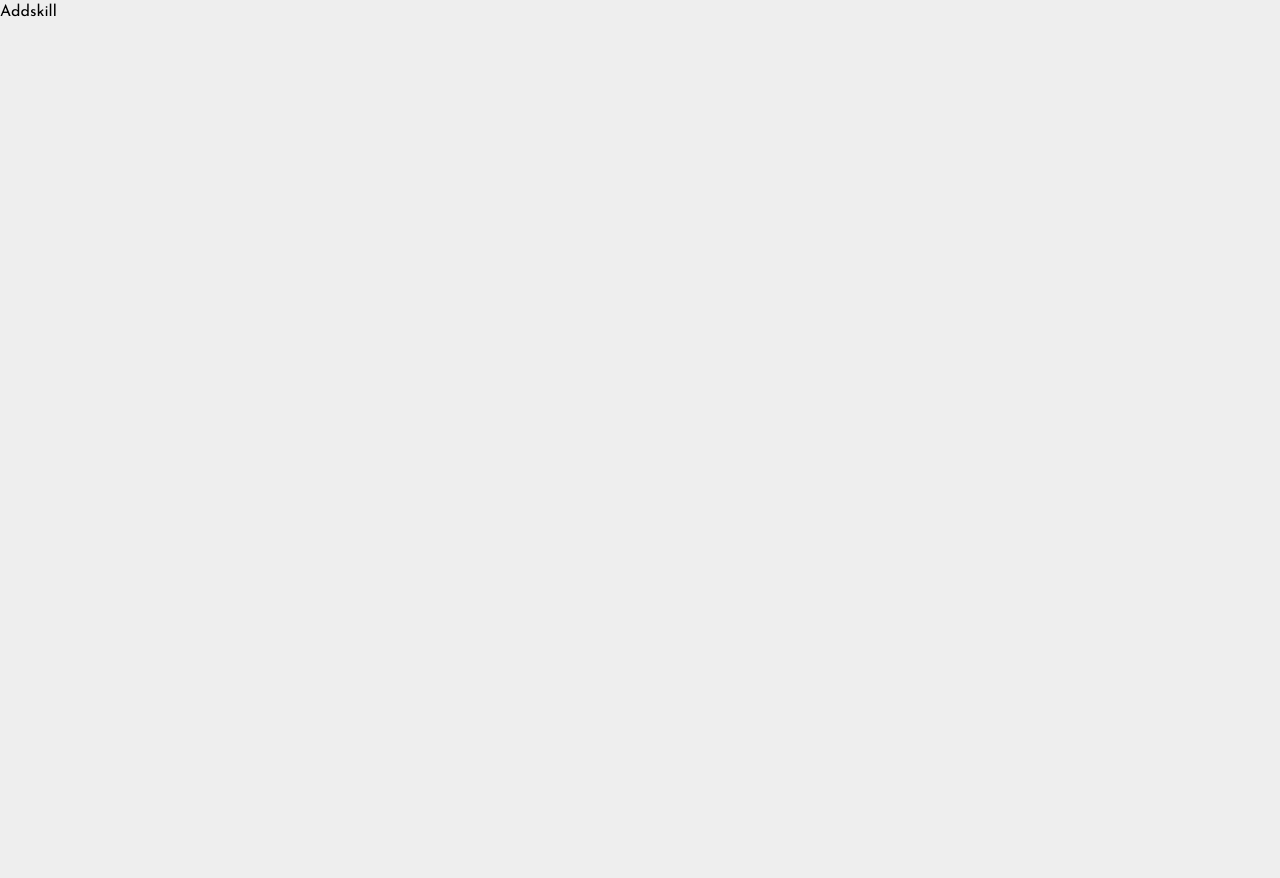
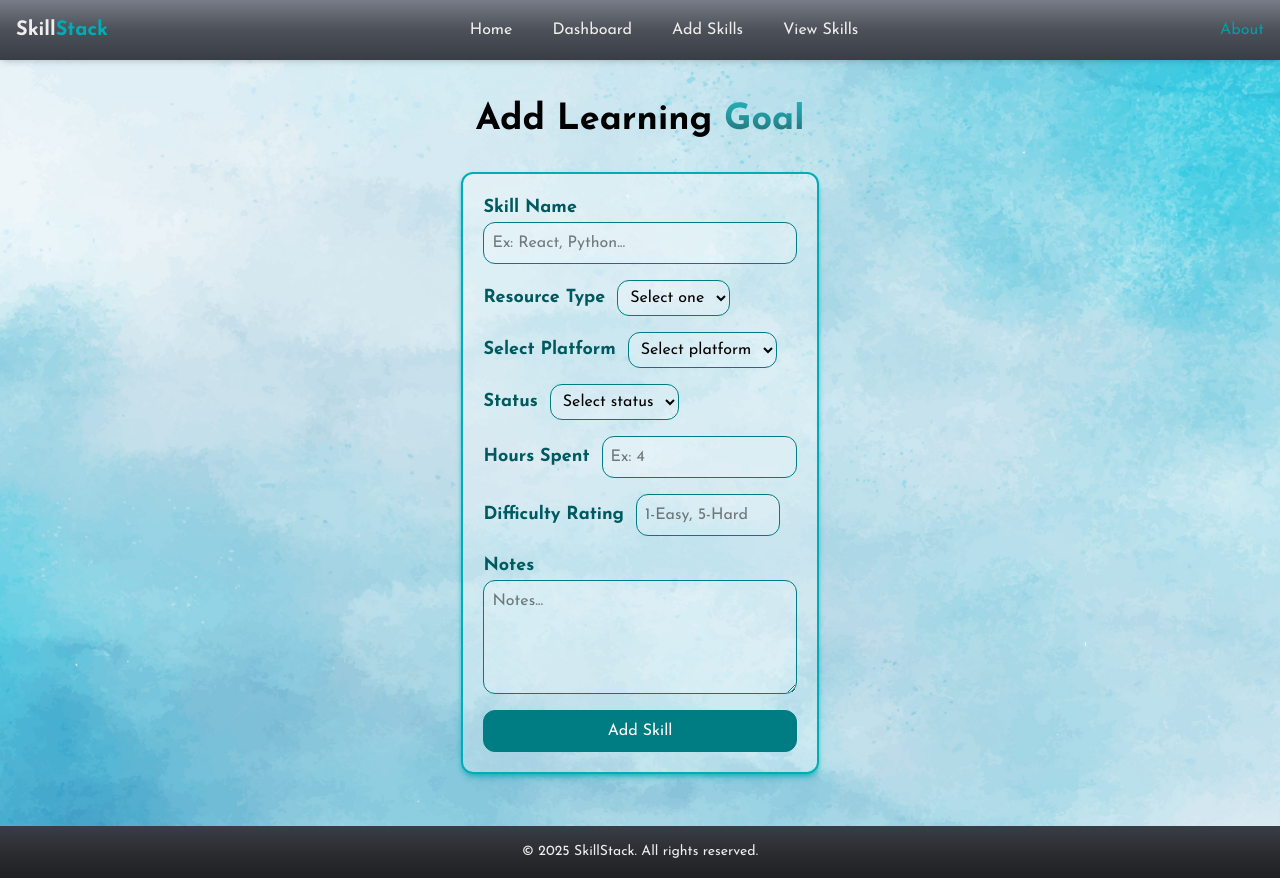
Before and after one commit to mubhad1704/Skill-Stack, a React (Vite) app: page /add in a window 1280 px wide. Before the commit the page ends 800 px from the top, so only its background shows below. Built offline with nearby package versions, Linux system fonts and the light colour scheme; a web font is replaced by a local one.

Commit message:
add AddSkill layout and some style changes

```diff
--- a/src/pages/AddSkill.jsx
+++ b/src/pages/AddSkill.jsx
@@ -1,9 +1,81 @@
 import React from 'react'
+import Navbar from '../components/Navbar'
+import Footer from '../components/Footer'
 
 function AddSkill() {
   return (
-    <div>
-      Addskill
+    <div className='min-h-screen bg-cover bg-center' style={{backgroundImage:"url('/skillsbg.jpg')"}}>
+      <Navbar/>
+        <div className='flex-1 flex flex-col justify-center items-center mt-10 '>
+          <h1 className='text-3xl md:text-4xl font-bold mb-5'>Add Learning <span className="bg-linear-to-b from-[#00a2aad0] via-[#007e85d0] to-[#004c50d0]  bg-clip-text text-transparent">Goal</span></h1>
+          <div className='border-2 border-[#00acb5] shadow-md shadow-[#00acb5a6] p-5 rounded-xl bg-white/30 m-3'>
+            <form className='space-y-4'>
+
+            <div className='flex flex-col'>
+              <label className='font-bold text-[#00595e] md:text-lg'>Skill Name</label>
+              <input type="text"
+                name='skill_name'
+                placeholder='Ex: React, Python...'
+                className='border border-[#007c83] p-2 rounded-xl bg-white/20'
+              />
+            </div>
+
+            <div>
+              <label className='font-bold text-[#00595e] md:text-lg'>Resource Type</label>
+              <select name="resource_type" id="" className='bg-white/20 border border-[#007c83] p-2 rounded-xl ms-3'>
+                <option value="">Select one</option>
+                <option value="video">Video</option>
+                <option value="course">Course</option>
+                <option value="article">Article</option>
+              </select>
+            </div>
+
+            <div>
+              <label className='font-bold text-[#00595e] md:text-lg'>Select Platform</label>
+              <select name="platform" id="" className='border bg-white/20 border-[#007c83] p-2 rounded-xl ms-3'>
+                <option value="">Select platform</option>
+                <option value="youTube">YouTube</option>
+                <option value="udemy">Udemy</option>
+                <option value="coursera">Coursera</option>
+                <option value="other">Others</option>
+              </select>
+            </div>
+
+            <div>
+              <label className='font-bold text-[#00595e] md:text-lg'>Status</label>
+              <select name="status" id=""className='border border-[#007c83] p-2 rounded-xl ms-3 bg-white/20'>
+                <option value="" >Select status</option>
+                <option value="started">Started</option>
+                <option value="in-progress">In Progress</option>
+                <option value="completed">Completed</option>
+              </select>
+            </div>
+
+             <div>
+              <label className='font-bold text-[#00595e] md:text-lg'>Hours Spent</label>
+              <input type="number" name='hours' placeholder='Ex: 4' min="0" className='border border-[#007c83] p-2 rounded-xl ms-3 bg-white/20'/>
+            </div>
+
+             <div>
+              <label className='font-bold text-[#00595e] md:text-lg'>Difficulty Rating</label>
+              <input type="number" name='difficulty' placeholder='1-Easy, 5-Hard' min="1" max="5" className='border border-[#007c83] p-2 rounded-xl ms-3 w-36 bg-white/20' />
+            </div>
+
+            <div className='flex flex-col'>
+              <label className='font-bold text-[#00595e] md:text-lg'>Notes</label>
+              <textarea name="notes" id="" rows="4" placeholder='Notes...' className='border border-[#007c83] p-2 rounded-xl bg-white/20 '></textarea>
+            </div>
+
+            <button className='text-white border bg-[#007c83] border-[#007c83] p-2 rounded-xl cursor-pointer w-full hover:bg-[#007d83c5]'>
+              Add Skill
+            </button>
+
+
+
+          </form>
+          </div>
+        </div>
+      <Footer/>
     </div>
   )
 }
--- a/src/pages/Dashboard.jsx
+++ b/src/pages/Dashboard.jsx
@@ -4,7 +4,7 @@ import Footer from "../components/Footer";
 
 function Dashboard() {
   return (
-    <div className="min-h-screen flex flex-col bg-cover bg-center bg-linear-to-b from-[#cee1e2] via-[rgb(165,181,182)] to-[#6d7e80]">
+    <div className="min-h-screen flex flex-col bg-cover bg-center " style={{backgroundImage:"url('/dashboardbg.jpg')"}}>
       <Navbar />
       <div className="flex-1 flex flex-col justify-center w-full">
         <h1 className="text-center text-2xl md:text-4xl my-6 md:mt-10 font-bold  ">
--- a/src/pages/LandingPage.jsx
+++ b/src/pages/LandingPage.jsx
@@ -8,7 +8,7 @@ function LandingPage() {
       <Navbar />
       <div className="flex-1 flex flex-col items-center justify-center text-center px-6">
         <h1 className="text-3xl md:text-4xl font-bold  mb-4">
-          Track Your Learning. Boost Your Skills.
+          Track Your Learning. <span className="bg-linear-to-b from-[#003f42d0] via-[#002527d0] to-[#000000d0]  bg-clip-text text-transparent">Boost Your Skills.</span>
         </h1>
 
         <p className="text-gray-800 text-lg max-w-xl mb-8 font-semibold mt-2 tracking-wide">
```
Also changed, not shown: public/skillsbg.jpg (added), 1 other file (tests, documents, lock files or other folders).
